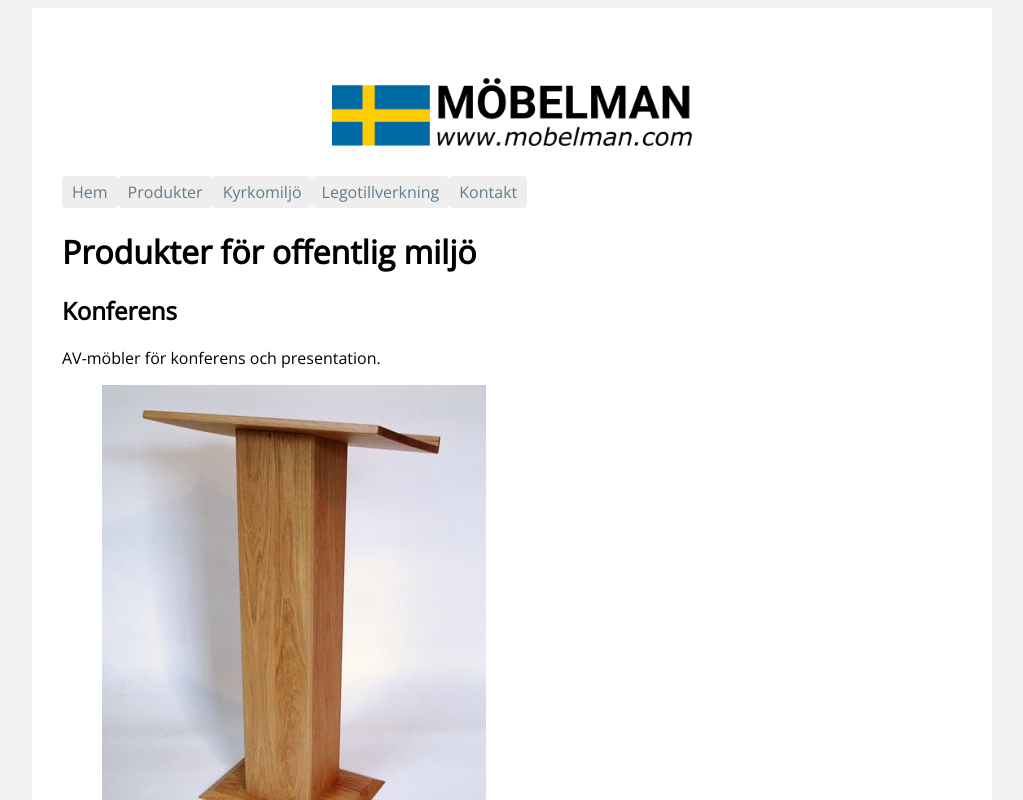
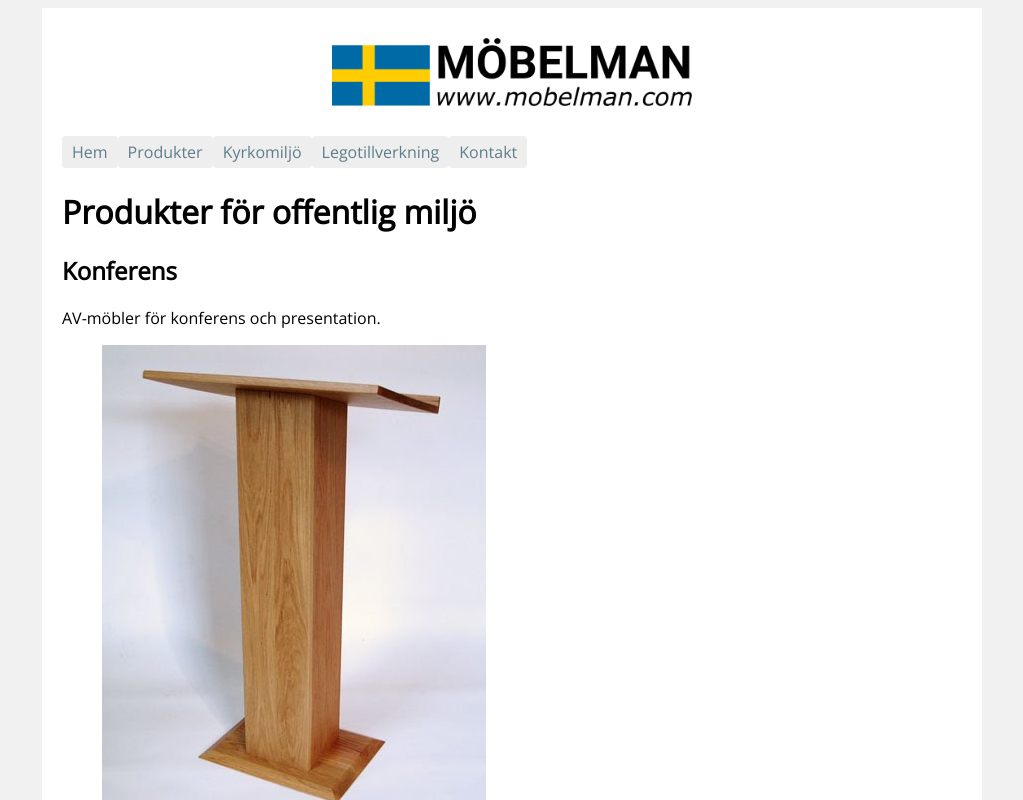
Before and after one commit to mobelman/site, an Angular app: page /products in a window 1280 px wide. Shown: the top 800 px of the page, without its empty margins (128-1151 px from the left). Built offline with nearby package versions, Linux system fonts and the light colour scheme.

Commit message:
Corrects logotype padding.

```diff
--- a/src/app/app.component.css
+++ b/src/app/app.component.css
@@ -2,7 +2,7 @@
   max-width: 900px;
   margin: auto;
   background: white;
-  padding: 50px 30px 20px 30px;
+  padding: 30px 20px 20px 20px;
   font-family: 'Open Sans', sans-serif;
 }
 
@@ -10,7 +10,7 @@
   width: 40%;
   min-width: 260px;
   border: 0px;
-  padding: 20px 0px 15px 0px;
+  padding: 0px 0px 15px 0px;
 }
 
 nav a {
```
